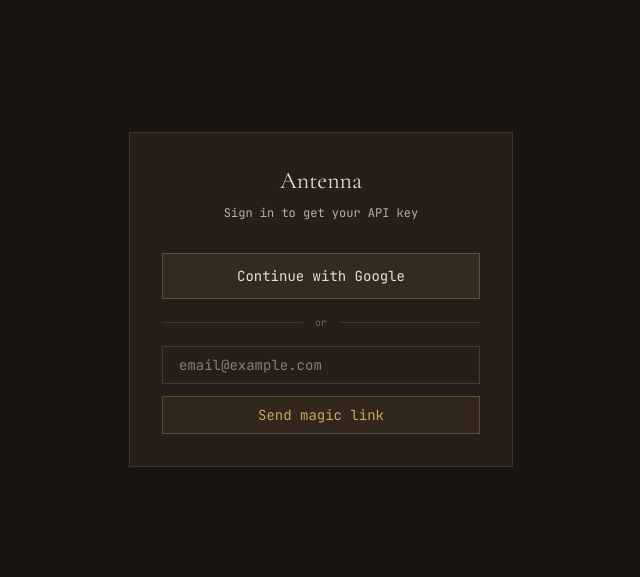
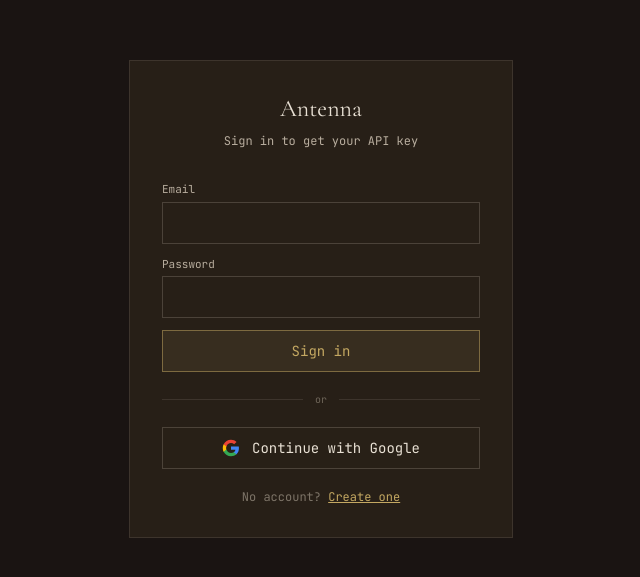
Before and after one commit to H1an1/Antenna-fyi, a Next.js app: page /login in a window 1280 px wide. Shown: the part 101-678 px from the top of the page, without its empty margins (319-959 px from the left). Built offline with nearby package versions, Linux system fonts and the light colour scheme.

Commit message:
login: email+password instead of magic link, Google logo SVG, sign up toggle

```diff
--- a/src/app/login/page.tsx
+++ b/src/app/login/page.tsx
@@ -2,11 +2,15 @@
 
 import { createClient } from "@/lib/supabase";
 import { useState } from "react";
+import { useRouter } from "next/navigation";
 
 export default function LoginPage() {
   const [email, setEmail] = useState("");
-  const [sent, setSent] = useState(false);
+  const [password, setPassword] = useState("");
+  const [isSignUp, setIsSignUp] = useState(false);
   const [error, setError] = useState<string | null>(null);
+  const [loading, setLoading] = useState(false);
+  const router = useRouter();
   const supabase = createClient();
 
   const handleGoogleLogin = async () => {
@@ -17,15 +21,36 @@ export default function LoginPage() {
     if (error) setError(error.message);
   };
 
-  const handleMagicLink = async (e: React.FormEvent) => {
+  const handleEmailAuth = async (e: React.FormEvent) => {
     e.preventDefault();
     setError(null);
-    const { error } = await supabase.auth.signInWithOtp({
+    setLoading(true);
+
+    if (isSignUp) {
+      const { error } = await supabase.auth.signUp({
         email,
+        password,
         options: { emailRedirectTo: `${window.location.origin}/auth/callback` },
       });
-    if (error) setError(error.message);
-    else setSent(true);
+      if (error) {
+        setError(error.message);
+      } else {
+        setError(null);
+        // Check if email confirmation is required
+        router.push("/me");
+      }
+    } else {
+      const { error } = await supabase.auth.signInWithPassword({
+        email,
+        password,
+      });
+      if (error) {
+        setError(error.message);
+      } else {
+        router.push("/me");
+      }
+    }
+    setLoading(false);
   };
 
   return (
@@ -44,63 +69,96 @@ export default function LoginPage() {
           Antenna
         </h1>
         <p className="font-mono text-xs text-[#b8ad9e] text-center mb-8">
-          Sign in to get your API key
+          {isSignUp ? "Create an account" : "Sign in to get your API key"}
         </p>
 
-        {/* Google */}
+        {/* Email + Password */}
+        <form onSubmit={handleEmailAuth} className="space-y-3 mb-5">
+          <div>
+            <label className="font-mono text-[11px] text-[#b8ad9e] mb-1 block">Email</label>
+            <input
+              type="email"
+              value={email}
+              onChange={(e) => setEmail(e.target.value)}
+              className="w-full font-mono text-sm px-4 py-2.5 bg-transparent outline-none"
+              style={{
+                border: "1px solid rgba(184, 173, 158, 0.25)",
+                color: "#e8e0d4",
+              }}
+              required
+            />
+          </div>
+          <div>
+            <label className="font-mono text-[11px] text-[#b8ad9e] mb-1 block">Password</label>
+            <input
+              type="password"
+              value={password}
+              onChange={(e) => setPassword(e.target.value)}
+              className="w-full font-mono text-sm px-4 py-2.5 bg-transparent outline-none"
+              style={{
+                border: "1px solid rgba(184, 173, 158, 0.25)",
+                color: "#e8e0d4",
+              }}
+              required
+              minLength={6}
+            />
+          </div>
           <button
-          onClick={handleGoogleLogin}
-          className="w-full font-mono text-sm px-4 py-3 mb-4 transition-colors"
+            type="submit"
+            disabled={loading}
+            className="w-full font-mono text-sm px-4 py-2.5 transition-colors"
             style={{
-            border: "1px solid rgba(184, 173, 158, 0.3)",
-            color: "#e8e0d4",
-            backgroundColor: "rgba(196, 168, 98, 0.08)",
+              border: "1px solid rgba(196, 168, 98, 0.5)",
+              color: "#c4a862",
+              backgroundColor: "rgba(196, 168, 98, 0.1)",
+              opacity: loading ? 0.5 : 1,
             }}
           >
-          Continue with Google
+            {loading ? "..." : isSignUp ? "Create account" : "Sign in"}
           </button>
+        </form>
 
         {/* Divider */}
-        <div className="flex items-center gap-3 mb-4">
+        <div className="flex items-center gap-3 mb-5">
           <div className="flex-1 h-px" style={{ backgroundColor: "rgba(184, 173, 158, 0.15)" }} />
           <span className="font-mono text-[10px] text-[#b8ad9e]/50">or</span>
           <div className="flex-1 h-px" style={{ backgroundColor: "rgba(184, 173, 158, 0.15)" }} />
         </div>
 
-        {/* Magic Link */}
-        {sent ? (
-          <p className="font-mono text-sm text-[#c4a862] text-center">
-            ✓ Check your email for the login link
-          </p>
-        ) : (
-          <form onSubmit={handleMagicLink} className="space-y-3">
-            <input
-              type="email"
-              placeholder="email@example.com"
-              value={email}
-              onChange={(e) => setEmail(e.target.value)}
-              className="w-full font-mono text-sm px-4 py-2 bg-transparent outline-none"
+        {/* Google */}
+        <button
+          onClick={handleGoogleLogin}
+          className="w-full font-mono text-sm px-4 py-2.5 mb-5 transition-colors flex items-center justify-center gap-3"
           style={{
-                border: "1px solid rgba(184, 173, 158, 0.2)",
+            border: "1px solid rgba(184, 173, 158, 0.25)",
             color: "#e8e0d4",
-              }}
-            />
-            <button
-              type="submit"
-              className="w-full font-mono text-sm px-4 py-2 transition-colors"
-              style={{
-                border: "1px solid rgba(196, 168, 98, 0.3)",
-                color: "#c4a862",
-                backgroundColor: "rgba(196, 168, 98, 0.06)",
+            backgroundColor: "rgba(42, 34, 24, 0.5)",
           }}
         >
-              Send magic link
+          <svg width="18" height="18" viewBox="0 0 24 24">
+            <path fill="#4285F4" d="M22.56 12.25c0-.78-.07-1.53-.2-2.25H12v4.26h5.92a5.06 5.06 0 0 1-2.2 3.32v2.77h3.57c2.08-1.92 3.28-4.74 3.28-8.1z"/>
+            <path fill="#34A853" d="M12 23c2.97 0 5.46-.98 7.28-2.66l-3.57-2.77c-.98.66-2.23 1.06-3.71 1.06-2.86 0-5.29-1.93-6.16-4.53H2.18v2.84C3.99 20.53 7.7 23 12 23z"/>
+            <path fill="#FBBC05" d="M5.84 14.09c-.22-.66-.35-1.36-.35-2.09s.13-1.43.35-2.09V7.07H2.18C1.43 8.55 1 10.22 1 12s.43 3.45 1.18 4.93l2.85-2.22.81-.62z"/>
+            <path fill="#EA4335" d="M12 5.38c1.62 0 3.06.56 4.21 1.64l3.15-3.15C17.45 2.09 14.97 1 12 1 7.7 1 3.99 3.47 2.18 7.07l3.66 2.84c.87-2.6 3.3-4.53 6.16-4.53z"/>
+          </svg>
+          Continue with Google
         </button>
-          </form>
+
+        {/* Toggle sign in / sign up */}
+        <p className="font-mono text-xs text-center text-[#b8ad9e]/60">
+          {isSignUp ? (
+            <>Already have an account?{" "}
+              <button onClick={() => { setIsSignUp(false); setError(null); }} className="text-[#c4a862] underline">Sign in</button>
+            </>
+          ) : (
+            <>No account?{" "}
+              <button onClick={() => { setIsSignUp(true); setError(null); }} className="text-[#c4a862] underline">Create one</button>
+            </>
           )}
+        </p>
 
         {error && (
-          <p className="font-mono text-xs text-red-400 mt-3 text-center">{error}</p>
+          <p className="font-mono text-xs text-red-400 mt-4 text-center">{error}</p>
         )}
       </div>
     </main>
```
Lines whose indentation alone changed are shown as unchanged.
